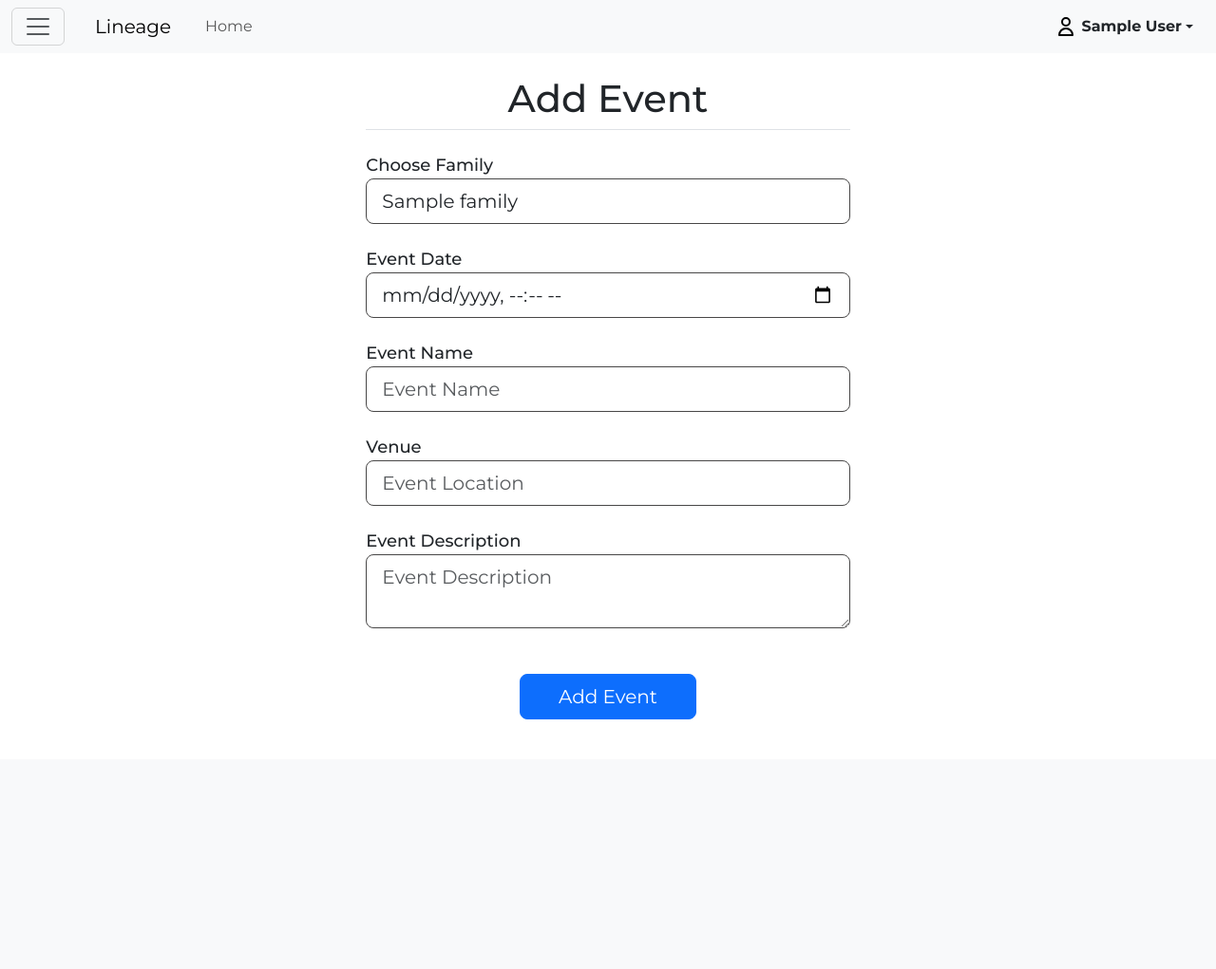
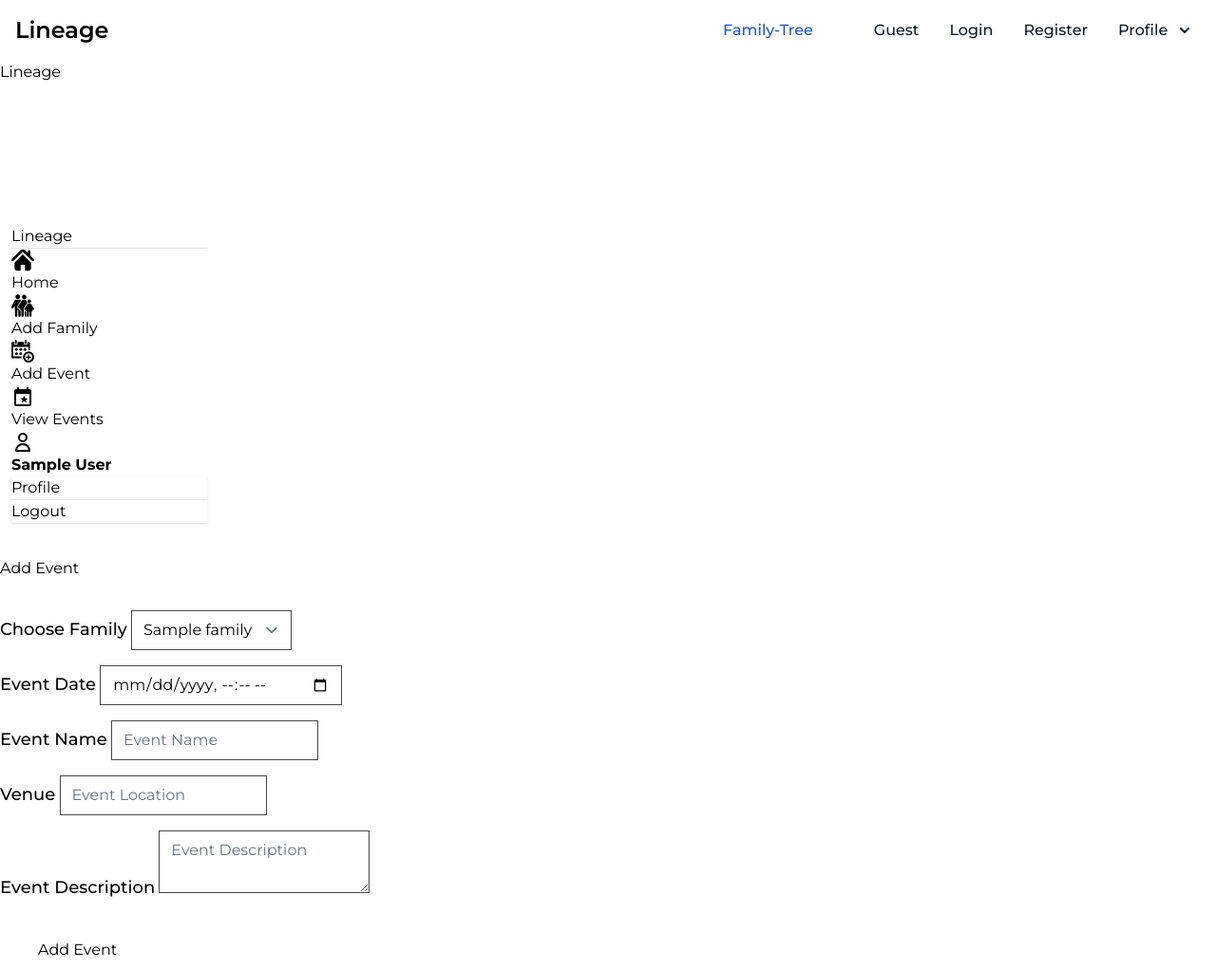
Before and after one commit to joekariuki3/lineage, a Flask app: page /event/ in a window 1280 px wide. Shown: the whole page at 95% size. Before the commit the page ends 758 px from the top, so only its background shows below. Run offline with Flask 3, Linux system fonts and the light colour scheme; a user stored in the database is signed in; tables that the repository leaves empty hold one stand-in row (values such as "Sample post"); some libraries are stand-ins or nearby versions.

Commit message:
refactor navbar to use tailwind css style

```diff
--- a/templates/base.html
+++ b/templates/base.html
@@ -13,8 +13,10 @@
         href=" {{ url_for('static', filename='images/favicon/favicon-16x16.png') }}">
     <link rel="manifest" href="{{ url_for('static', filename='images/favicon/site.webmanifest') }}">
     <!-- bootstrap cdn -->
-    <link href="https://cdn.jsdelivr.net/npm/bootstrap@5.3.2/dist/css/bootstrap.min.css" rel="stylesheet"
-        integrity="sha384-T3c6CoIi6uLrA9TneNEoa7RxnatzjcDSCmG1MXxSR1GAsXEV/Dwwykc2MPK8M2HN" crossorigin="anonymous">
+    <!-- <link href="https://cdn.jsdelivr.net/npm/bootstrap@5.3.2/dist/css/bootstrap.min.css" rel="stylesheet"
+        integrity="sha384-T3c6CoIi6uLrA9TneNEoa7RxnatzjcDSCmG1MXxSR1GAsXEV/Dwwykc2MPK8M2HN" crossorigin="anonymous"> -->
+    <!-- tailwing flowbite cdn -->
+    <link href="https://cdn.jsdelivr.net/npm/flowbite@3.1.2/dist/flowbite.min.css" rel="stylesheet" />
     <!-- google font -->
     <link rel="preconnect" href="https://fonts.googleapis.com">
     <link rel="preconnect" href="https://fonts.gstatic.com" crossorigin>
@@ -26,9 +28,11 @@
     <!-- my css (custom) -->
     <link rel="stylesheet" href="{{ url_for('static', filename='styles/styles.css') }}">
     <!-- bootstrap js -->
-    <script defer src="https://cdn.jsdelivr.net/npm/bootstrap@5.3.2/dist/js/bootstrap.bundle.min.js"
+    <!-- <script defer src="https://cdn.jsdelivr.net/npm/bootstrap@5.3.2/dist/js/bootstrap.bundle.min.js"
         integrity="sha384-C6RzsynM9kWDrMNeT87bh95OGNyZPhcTNXj1NW7RuBCsyN/o0jlpcV8Qyq46cDfL"
-        crossorigin="anonymous"></script>
+        crossorigin="anonymous"></script> -->
+    <!-- tailwind play cdn -->
+    <script src="https://unpkg.com/@tailwindcss/browser@4"></script>
     <!-- jquery js -->
     <script defer src="https://code.jquery.com/jquery-3.5.1.min.js"></script>
 
@@ -56,6 +60,80 @@
 
 <body>
     <!-- top nav bar -->
+
+
+    <nav class="bg-white border-gray-200">
+        <div class="max-w-screen-xl flex flex-wrap items-center justify-between mx-auto p-4">
+            <a href="#" class="flex items-center space-x-3 rtl:space-x-reverse">
+                <span class="self-center text-2xl font-semibold whitespace-nowrap">Lineage</span>
+            </a>
+            <button data-collapse-toggle="navbar-dropdown" type="button"
+                class="inline-flex items-center p-2 w-10 h-10 justify-center text-sm text-gray-500 rounded-lg md:hidden hover:bg-gray-100 focus:outline-none focus:ring-2 focus:ring-gray-200"
+                aria-controls="navbar-dropdown" aria-expanded="false">
+                <span class="sr-only">Open main menu</span>
+                <svg class="w-5 h-5" aria-hidden="true" xmlns="http://www.w3.org/2000/svg" fill="none"
+                    viewBox="0 0 17 14">
+                    <path stroke="currentColor" stroke-linecap="round" stroke-linejoin="round" stroke-width="2"
+                        d="M1 1h15M1 7h15M1 13h15" />
+                </svg>
+            </button>
+            <div class="hidden w-full md:block md:w-auto" id="navbar-dropdown">
+                <ul
+                    class="flex flex-col font-medium p-4 md:p-0 mt-4 border border-gray-100 rounded-lg bg-gray-50 md:space-x-8 rtl:space-x-reverse md:flex-row md:mt-0 md:border-0 md:bg-white">
+                    <li>
+                        <a href="#"
+                            class="block py-2 px-3 text-white bg-blue-700 rounded-sm md:bg-transparent md:text-blue-700 md:p-0"
+                            aria-current="page">Family-Tree</a>
+                    </li>
+
+                    <li>
+                        <a href="#"
+                            class="block py-2 px-3 text-gray-900 rounded-sm hover:bg-gray-100 md:hover:bg-transparent md:border-0 md:hover:text-blue-700 md:p-0 ">Guest</a>
+                    </li>
+                    <li>
+                        <a href="#"
+                            class="block py-2 px-3 text-gray-900 rounded-sm hover:bg-gray-100 md:hover:bg-transparent md:border-0 md:hover:text-blue-700 md:p-0 ">Login</a>
+                    </li>
+                    <li>
+                        <a href="#"
+                            class="block py-2 px-3 text-gray-900 rounded-sm hover:bg-gray-100 md:hover:bg-transparent md:border-0 md:hover:text-blue-700 md:p-0">Register</a>
+                    </li>
+                    <li>
+                        <button id="dropdownNavbarLink" data-dropdown-toggle="dropdownNavbar"
+                            class="flex items-center justify-between w-full py-2 px-3 text-gray-900 rounded-sm hover:bg-gray-100 md:hover:bg-transparent md:border-0 md:hover:text-blue-700 md:p-0 md:w-auto">Profile
+                            <svg class="w-1.5 h-1.5 ms-1.5" aria-hidden="true" xmlns="http://www.w3.org/2000/svg"
+                                fill="none" viewBox="0 0 10 6">
+                                <path stroke="currentColor" stroke-linecap="round" stroke-linejoin="round"
+                                    stroke-width="2" d="m1 1 4 4 4-4" />
+                            </svg></button>
+                        <!-- Dropdown menu -->
+                        <div id="dropdownNavbar"
+                            class="z-10 hidden font-normal bg-white divide-y divide-gray-100 rounded-lg shadow-sm w-44">
+                            <ul class="py-2 text-sm text-gray-700" aria-labelledby="dropdownLargeButton">
+                                <li>
+                                    <a href="#" class="block px-4 py-2 hover:bg-gray-100">Dashboard</a>
+                                </li>
+                                <li>
+                                    <a href="#" class="block px-4 py-2 hover:bg-gray-100">Settings</a>
+                                </li>
+                                <li>
+                                    <a href="#" class="block px-4 py-2 hover:bg-gray-100">Earnings</a>
+                                </li>
+                            </ul>
+                            <div class="py-1">
+                                <a href="#" class="block px-4 py-2 text-sm text-gray-700 hover:bg-gray-100">Sign
+                                    out</a>
+                            </div>
+                        </div>
+                    </li>
+                </ul>
+            </div>
+        </div>
+    </nav>
+
+
+
+
     <nav class="navbar navbar-expand-lg navbar-light bg-light">
         <div class="container-fluid">
             <!-- toggle button for sidebar on big screen -->
@@ -450,6 +528,9 @@
             {% block content %} {% endblock %}
         </div>
     </main>
+
+    <!-- tailwind flowbite js -->
+    <script src="https://cdn.jsdelivr.net/npm/flowbite@3.1.2/dist/flowbite.min.js"></script>
 </body>
 
 </html>
```
